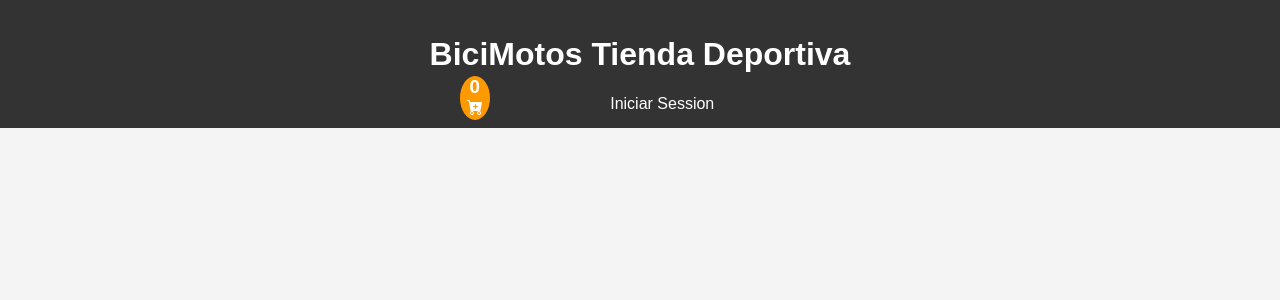
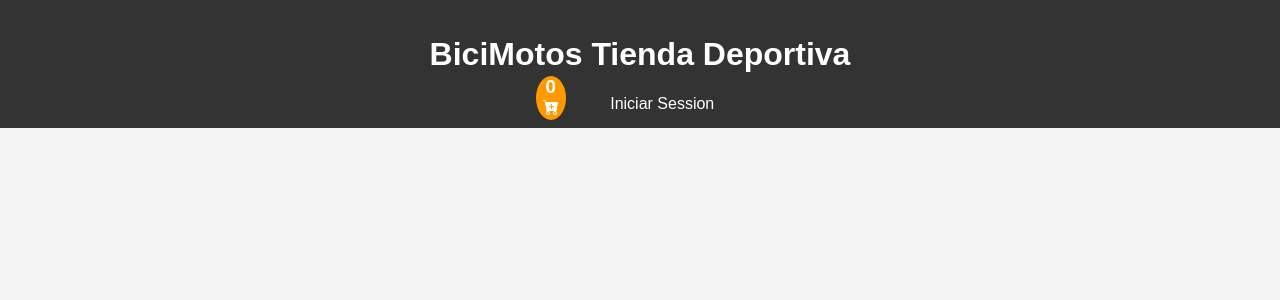
Before and after one commit to Lubin0123/Proyecto-Python-BiciMotos, a Flask app: page / in a window 1280 px wide. Shown: the top 300 px of the page. Run offline with Flask 2, Linux system fonts and the light colour scheme; data that the repository does not hold is empty.

Commit message:
reajuste el tamaño el index

```diff
--- a/app/static/css/estiloIndex.css
+++ b/app/static/css/estiloIndex.css
@@ -32,7 +32,7 @@ header {
     color: #fff;
     padding: 0px;
     border-radius: 50%;
-    margin-right: 96px;
+    margin-right: 20px;
     width: 30px;
 }
 
--- a/config.py
+++ b/config.py
@@ -1,5 +1,5 @@
 class Config:
- #SQLALCHEMY_DATABASE_URI = 'mysql+pymysql://root:@127.0.0.1:3306/tiendaProyecto'
+ SQLALCHEMY_DATABASE_URI = 'mysql+pymysql://root:@127.0.0.1:3306/tiendaProyecto'
  #SQLALCHEMY_DATABASE_URI = 'mysql+pymsql://root:HHGDd16cE62aB5BfG6CgCDDB64b4CC6g@mysql.railway.internal:40202/biciMotos'
- SQLALCHEMY_DATABASE_URI = 'mysql+pymysql://root:HHGDd16cE62aB5BfG6CgCDDB64b4CC6g@roundhouse.proxy.rlwy.net:40202/motos2'
+ #SQLALCHEMY_DATABASE_URI = 'mysql+pymysql://root:HHGDd16cE62aB5BfG6CgCDDB64b4CC6g@roundhouse.proxy.rlwy.net:40202/motos2'
  SQLALCHEMY_TRACK_MODIFICATIONS = True
```
